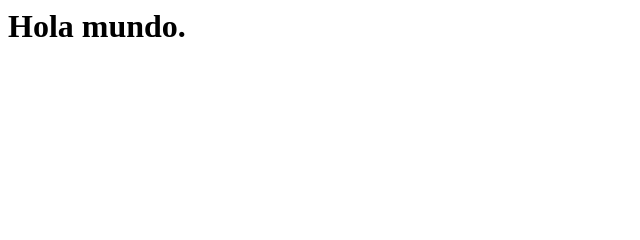
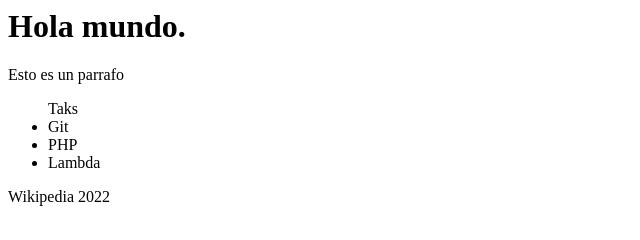
Before and after one commit to VictorHerrera64/Desarrollo-android-cuc, a plain HTML site: page index.html in a window 1280 px wide. Shown: the whole page, without its empty margins (0-640 px from the left). Drawn offline with Linux system fonts and the light colour scheme.

Commit message:
mas informacion

```diff
--- a/index.html
+++ b/index.html
@@ -1,4 +1,16 @@
 
 <!-- saved from url=(0054)file:///C:/Users/Estudiantes/Desktop/prueba/index.html -->
-<html><head><meta http-equiv="Content-Type" content="text/html; charset=windows-1252"></head><body><h1>Hola mundo.</h1>
+<html><head><meta http-equiv="Content-Type" content="text/html; charset=windows-1252"></head><body>
+    <h1>Hola mundo.</h1>
+        <p>Esto es un parrafo</p>
+            <ul>
+                Taks
+                <li>Git</li>
+                <li>PHP</li>
+                <li>Lambda</li>
+            </ul>
+        <footer>
+            <p>Wikipedia 2022</p>
+        </footer>
+
 </body></html>
```
